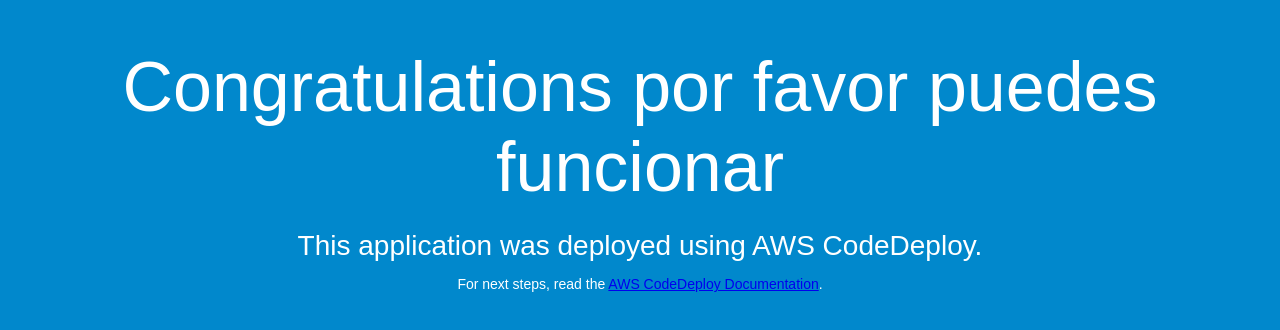
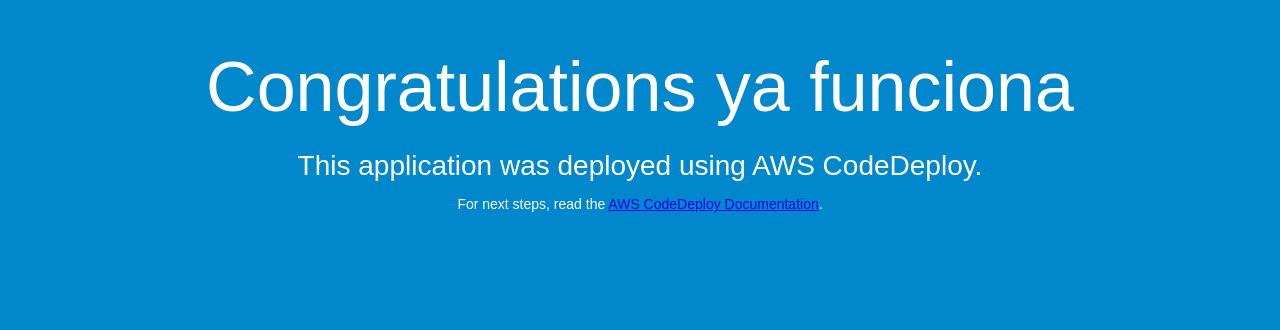
Before and after one commit to ricardobalufo/AWS, a plain HTML site: page index.html in a window 1280 px wide. Drawn offline with Linux system fonts and the light colour scheme.

Commit message:
Changes in index

```diff
--- a/index.html
+++ b/index.html
@@ -26,7 +26,7 @@
 </head>
 <body>
   <div align="center">
-    <h1>Congratulations por favor puedes funcionar</h1>
+    <h1>Congratulations ya funciona</h1>
     <h2>This application was deployed using AWS CodeDeploy.</h2>
     <p>For next steps, read the <a href="http://aws.amazon.com/documentation/codedeploy">AWS CodeDeploy Documentation</a>.</p>
   </div>
```
